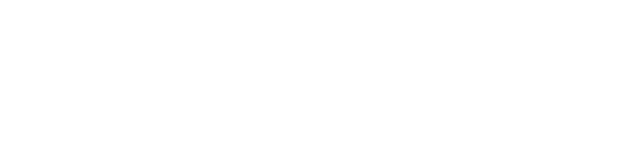
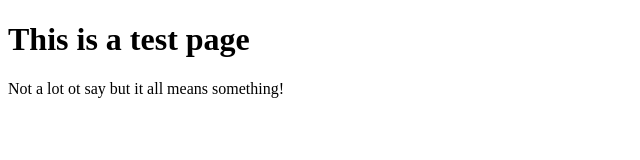
Before and after one commit to IanC-1/test-repo, a plain HTML site: page index.html in a window 1280 px wide. Shown: the whole page, without its empty margins (0-640 px from the left). Drawn offline with Linux system fonts and the light colour scheme.

Commit message:
added index html

```diff
--- a/index.html
+++ b/index.html
@@ -5,6 +5,9 @@
 	<title>Test Repo</title>
 </head>
 <body>
-
+	<div>
+		<h1>This is a test page</h1>
+		<p>Not a lot ot say but it all means something!</p>
+	</div>
 </body>
 </html>
```
